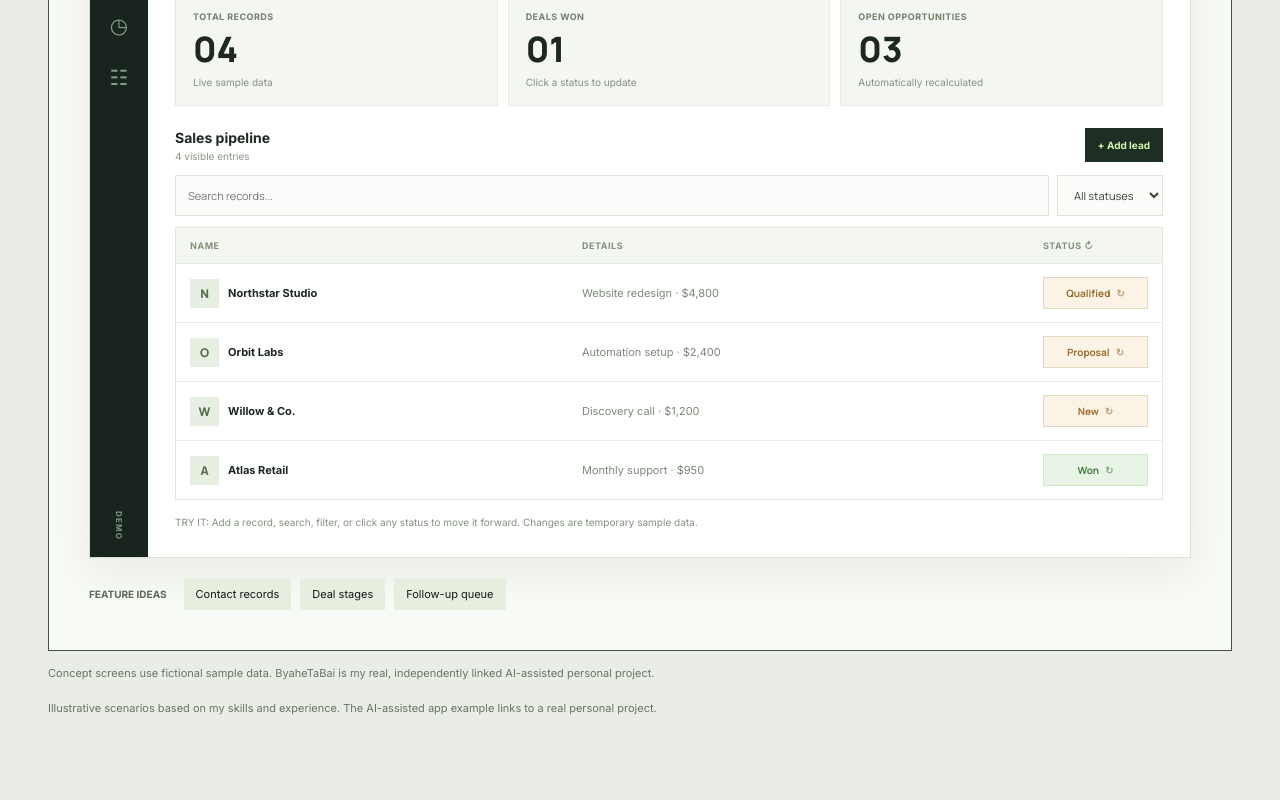
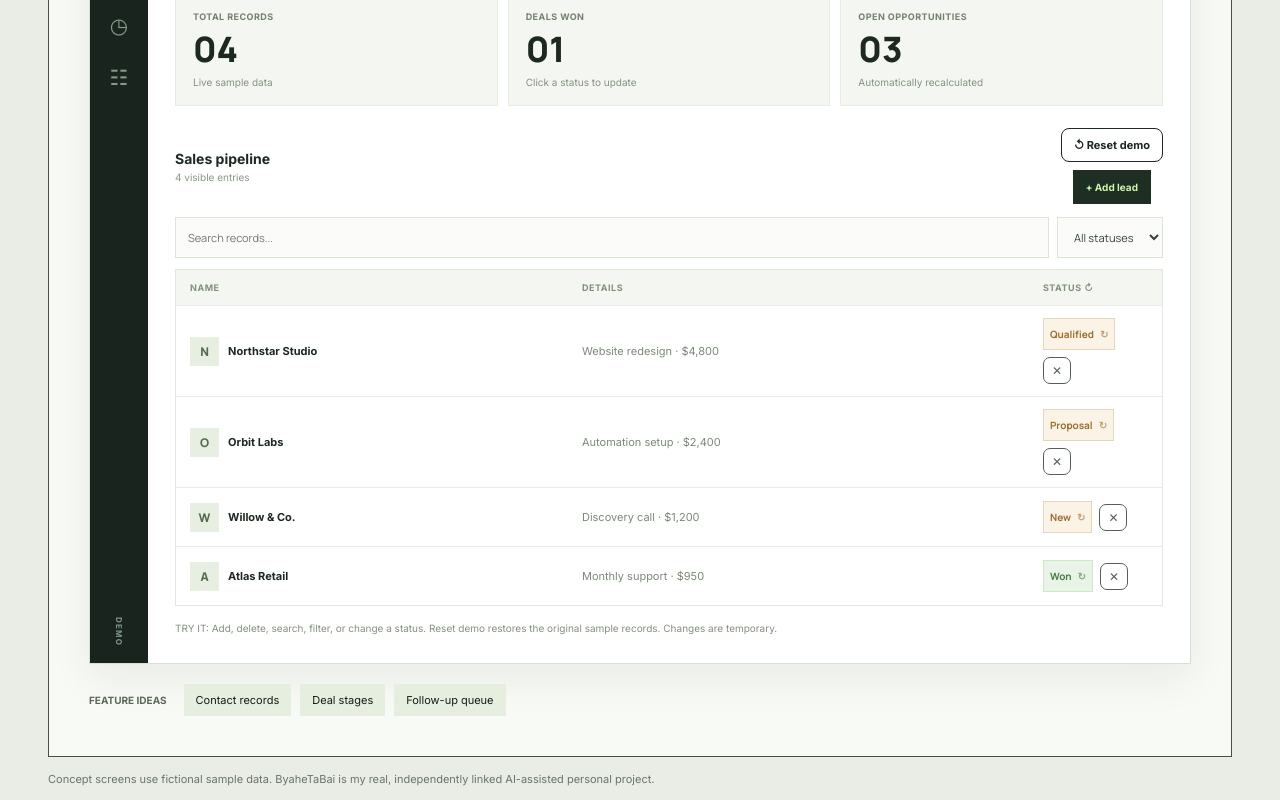
Before and after one commit to bojojojow/bojourn-portfolio, a Next.js app: page / in a window 1280 px wide. Shown: the part 3340-4140 px from the top of the page. Built offline with nearby package versions, Linux system fonts and the light colour scheme.

Commit message:
Update InteractiveAppPreview.tsx

```diff
--- a/app/components/InteractiveAppPreview.tsx
+++ b/app/components/InteractiveAppPreview.tsx
@@ -4,15 +4,17 @@ import { useState } from "react";
 
 // Self-contained fictional demo workspaces; changes stay in the visitor's browser session.
 type DemoRow = { name: string; sub: string; status: string; amount?: number };
-export default function InteractiveAppPreview({ kind }: { kind: number }) {
-  const [query, setQuery] = useState("");
-  const [items, setItems] = useState<DemoRow[][]>([
+const INITIAL_ITEMS: DemoRow[][] = [
     [{ name: "Northstar Studio", sub: "Website redesign · $4,800", status: "Qualified" }, { name: "Orbit Labs", sub: "Automation setup · $2,400", status: "Proposal" }, { name: "Willow & Co.", sub: "Discovery call · $1,200", status: "New" }, { name: "Atlas Retail", sub: "Monthly support · $950", status: "Won" }],
     [{ name: "Figma subscription", sub: "Software · Oct 25", status: "Paid", amount: 24 }, { name: "Contractor invoice", sub: "Services · Oct 24", status: "Pending", amount: 420 }, { name: "Office supplies", sub: "Operations · Oct 21", status: "Paid", amount: 86 }, { name: "Travel reimbursement", sub: "Travel · Oct 19", status: "Pending", amount: 175 }],
     [{ name: "Maya Chen", sub: "09:00 AM · Discovery call", status: "Confirmed" }, { name: "Daniel Rivera", sub: "10:30 AM · Strategy session", status: "Requested" }, { name: "Avery Smith", sub: "01:00 PM · Project kickoff", status: "Confirmed" }, { name: "Jamie Lee", sub: "03:30 PM · Follow-up", status: "Requested" }],
     [{ name: "Client onboarding", sub: "Operations · Owner: Alex", status: "Done" }, { name: "October reporting", sub: "Analytics · Owner: Sam", status: "In progress" }, { name: "Website QA", sub: "Website · Owner: Taylor", status: "Done" }, { name: "CRM cleanup", sub: "Sales · Owner: Jordan", status: "In progress" }],
     [{ name: "Explore The Bund", sub: "Day 01 · Shanghai", status: "Done" }, { name: "High-speed train to Beijing", sub: "Day 04 · Transfer", status: "Planned" }, { name: "Forbidden City visit", sub: "Day 05 · Beijing", status: "Planned" }, { name: "Harbin Ice & Snow World", sub: "Day 10 · Harbin", status: "Planned" }],
-  ]);
+  ];
+
+export default function InteractiveAppPreview({ kind }: { kind: number }) {
+  const [query, setQuery] = useState("");
+  const [items, setItems] = useState<DemoRow[][]>(() => INITIAL_ITEMS.map(group => group.map(row => ({ ...row }))));
   const [activeFilter, setActiveFilter] = useState("All");
   const [showAdd, setShowAdd] = useState(false);
   const [newName, setNewName] = useState("");
@@ -22,6 +24,18 @@ export default function InteractiveAppPreview({ kind }: { kind: number }) {
   const rows = items[kind];
   const visible = rows.filter((r) => (activeFilter === "All" || r.status === activeFilter) && `${r.name} ${r.sub}`.toLowerCase().includes(query.toLowerCase()));
   const updateStatus = (name: string) => setItems((prev) => prev.map((group, index) => index !== kind ? group : group.map((row) => row.name === name ? { ...row, status: statuses[(statuses.indexOf(row.status) + 1) % statuses.length] } : row)));
+  const deleteItem = (target: DemoRow) => {
+    if (!window.confirm(`Delete "${target.name}" from this demo?`)) return;
+    setItems(prev => prev.map((group, index) => index === kind ? group.filter(row => row !== target) : group));
+  };
+  const resetDemo = () => {
+    if (!window.confirm("Restore the original sample records for this demo?")) return;
+    setItems(prev => prev.map((group, index) => index === kind ? INITIAL_ITEMS[kind].map(row => ({ ...row })) : group));
+    setQuery("");
+    setActiveFilter("All");
+    setNewName("");
+    setShowAdd(false);
+  };
   const addItem = () => {
     if (!newName.trim()) return;
     setItems((prev) => prev.map((group, index) => index === kind ? [{ name: newName.trim(), sub: "Just added · Demo entry", status: statuses[0], ...(kind === 1 ? { amount: 50 } : {}) }, ...group] : group));
@@ -45,11 +59,11 @@ export default function InteractiveAppPreview({ kind }: { kind: number }) {
         {kind === 2 && <div className="va-real-calendar"><div className="va-real-calendar-label">OCTOBER 2026 <span>Choose a date</span></div><div className="va-real-days">{["MON", "TUE", "WED", "THU", "FRI", "SAT", "SUN"].map((d, i) => <button key={d} type="button" onClick={() => setSelectedDay(i)} className={selectedDay === i ? "is-active" : ""}><span>{d}</span><strong>{26+i}</strong></button>)}</div></div>}
         {kind === 3 && <div className="va-real-chart"><div className="va-real-chart-top"><div><strong>Activity overview</strong><span>Illustrative performance trend</span></div><div className="va-real-toggle">{["Week","Month"].map(v => <button type="button" key={v} className={chartRange===v ? "is-active" : ""} onClick={()=>setChartRange(v)}>{v}</button>)}</div></div><div className="va-real-bars">{bars.map((v,i) => <div key={i}><span style={{height:`${v}%`}}/><small>{["M","T","W","T","F","S","S"][i]}</small></div>)}</div></div>}
         {kind === 4 && <div className="va-real-trip"><div><span>ACTIVE TRIP</span><strong>China Winter Adventure</strong><small>Shanghai → Beijing → Harbin</small></div><span className="va-real-trip-pill">15 DAYS · SAMPLE</span></div>}
-        <div className="va-real-table-head"><div><strong>{["Sales pipeline", "Recent expenses", "Booking queue", "Team workboard", "Upcoming itinerary"][kind]}</strong><small>{visible.length} visible entries</small></div><button type="button" className="va-real-add" onClick={() => setShowAdd((v)=>!v)}>{showAdd ? "Cancel" : `+ ${actionLabels[kind]}`}</button></div>
+        <div className="va-real-table-head"><div><strong>{["Sales pipeline", "Recent expenses", "Booking queue", "Team workboard", "Upcoming itinerary"][kind]}</strong><small>{visible.length} visible entries</small></div><div style={{ display: "flex", alignItems: "center", gap: 8, flexWrap: "wrap", justifyContent: "flex-end" }}><button type="button" onClick={resetDemo} title="Restore the original sample records" style={{ background: "transparent", color: "inherit", border: "1px solid currentColor", borderRadius: 8, padding: "9px 12px", fontSize: 11, fontWeight: 700, cursor: "pointer" }}>↺ Reset demo</button><button type="button" className="va-real-add" onClick={() => setShowAdd((v)=>!v)}>{showAdd ? "Cancel" : `+ ${actionLabels[kind]}`}</button></div></div>
         {showAdd && <form className="va-real-add-form" onSubmit={(e)=>{e.preventDefault();addItem();}}><input aria-label={`New ${labels[kind]} entry`} placeholder={["Lead or company name", "Expense description", "Customer name", "Task name", "Activity name"][kind]} value={newName} onChange={(e)=>setNewName(e.target.value)} autoFocus/><button type="submit" disabled={!newName.trim()}>Save entry</button></form>}
         <div className="va-real-tools"><input type="search" aria-label="Search sample records" placeholder="Search records..." value={query} onChange={(e)=>setQuery(e.target.value)}/><select aria-label="Filter by status" value={activeFilter} onChange={(e)=>setActiveFilter(e.target.value)}><option value="All">All statuses</option>{statuses.map(s=><option key={s} value={s}>{s}</option>)}</select></div>
-        <div className="va-real-table"><div className="va-real-table-labels"><span>{kind === 1 ? "EXPENSE" : kind === 2 ? "CLIENT" : kind === 4 ? "ACTIVITY" : "NAME"}</span><span>{kind === 1 ? "AMOUNT" : "DETAILS"}</span><span>STATUS ↻</span></div>{visible.length ? visible.map((r,i)=><div className="va-real-table-row" key={`${r.name}-${i}`}><div className="va-real-record"><span className="va-real-record-icon">{r.name.slice(0,1)}</span><strong>{r.name}</strong></div><span className="va-real-record-detail">{kind === 1 ? `$${(r.amount || 0).toLocaleString()} · ${r.sub}` : r.sub}</span><button type="button" title="Click to change status" onClick={()=>updateStatus(r.name)} className={`va-real-status ${["Paid","Confirmed","Done","Won"].includes(r.status) ? "is-done" : ""}`}>{r.status} <span>↻</span></button></div>) : <p className="va-real-empty">No matches. Try another search or filter.</p>}</div>
-        <p className="va-real-hint">TRY IT: Add a record, search, filter, or click any status to move it forward. Changes are temporary sample data.</p>
+        <div className="va-real-table"><div className="va-real-table-labels"><span>{kind === 1 ? "EXPENSE" : kind === 2 ? "CLIENT" : kind === 4 ? "ACTIVITY" : "NAME"}</span><span>{kind === 1 ? "AMOUNT" : "DETAILS"}</span><span>STATUS ↻</span></div>{visible.length ? visible.map((r,i)=><div className="va-real-table-row" key={`${r.name}-${i}`}><div className="va-real-record"><span className="va-real-record-icon">{r.name.slice(0,1)}</span><strong>{r.name}</strong></div><span className="va-real-record-detail">{kind === 1 ? `$${(r.amount || 0).toLocaleString()} · ${r.sub}` : r.sub}</span><div style={{ display: "flex", alignItems: "center", gap: 7, flexWrap: "wrap" }}><button type="button" title="Click to change status" onClick={()=>updateStatus(r.name)} className={`va-real-status ${["Paid","Confirmed","Done","Won"].includes(r.status) ? "is-done" : ""}`}>{r.status} <span>↻</span></button><button type="button" title={`Delete ${r.name}`} aria-label={`Delete ${r.name}`} onClick={()=>deleteItem(r)} style={{ background: "transparent", color: "inherit", border: "1px solid currentColor", borderRadius: 7, padding: "5px 8px", fontSize: 12, cursor: "pointer", opacity: 0.75 }}>✕</button></div></div>) : <p className="va-real-empty">No matches. Try another search or filter.</p>}</div>
+        <p className="va-real-hint">TRY IT: Add, delete, search, filter, or change a status. Reset demo restores the original sample records. Changes are temporary.</p>
       </div>
     </div>
   );
```
